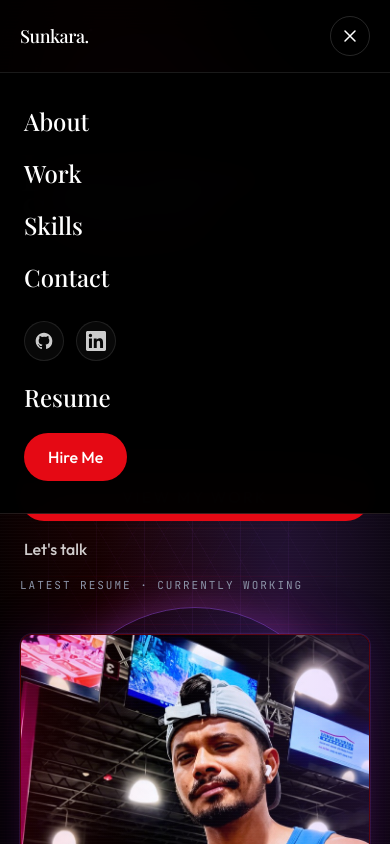
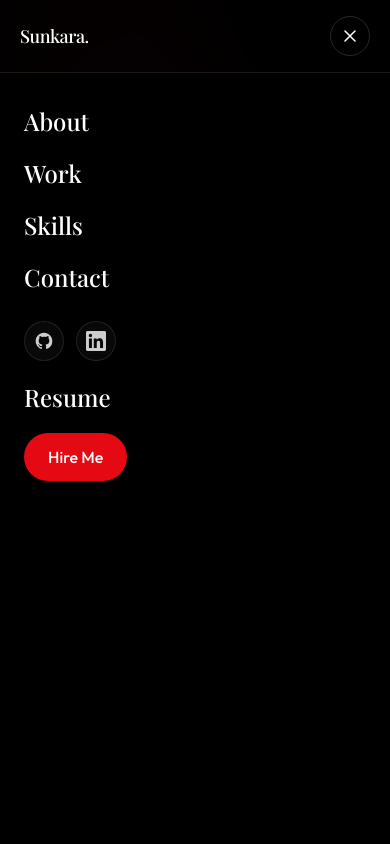
Before and after one commit to sunkara1111/portfolio, a React (Vite) app: page / in a window 390 px wide. Both pictures are taken after a click on the button "Menu". Shown: the top 844 px of the page. Built offline with nearby package versions, Linux system fonts and the light colour scheme; a web font is replaced by a local one.

Commit message:
Cover the mobile nav overlay so the hero does not show through
The open menu now uses an opaque full-viewport panel so About/Work/Skills stay readable on small screens.

Co-authored-by: Dineshgopi Sunkara <sunkara1111@users.noreply.github.com>

```diff
--- a/src/components/Navigation.jsx
+++ b/src/components/Navigation.jsx
@@ -80,7 +80,7 @@ const Navigation = () => {
       </nav>
 
       {open && (
-        <div className="border-t border-white/10 bg-black/95 px-6 py-8 lg:hidden">
+        <div className="min-h-[100dvh] border-t border-white/10 bg-black px-6 py-8 lg:hidden">
           <div className="flex flex-col gap-5">
             {NAV_LINKS.map((link) => (
               <a
```
